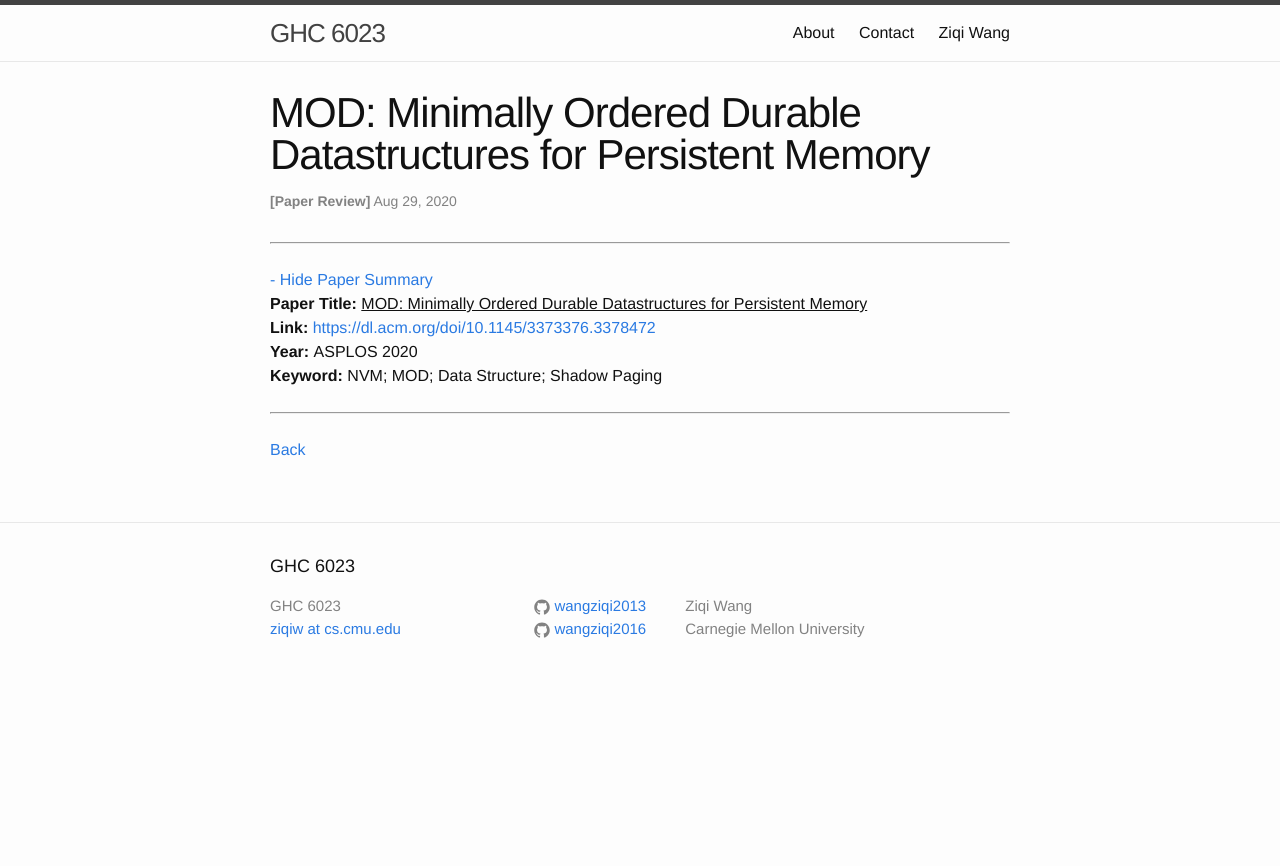
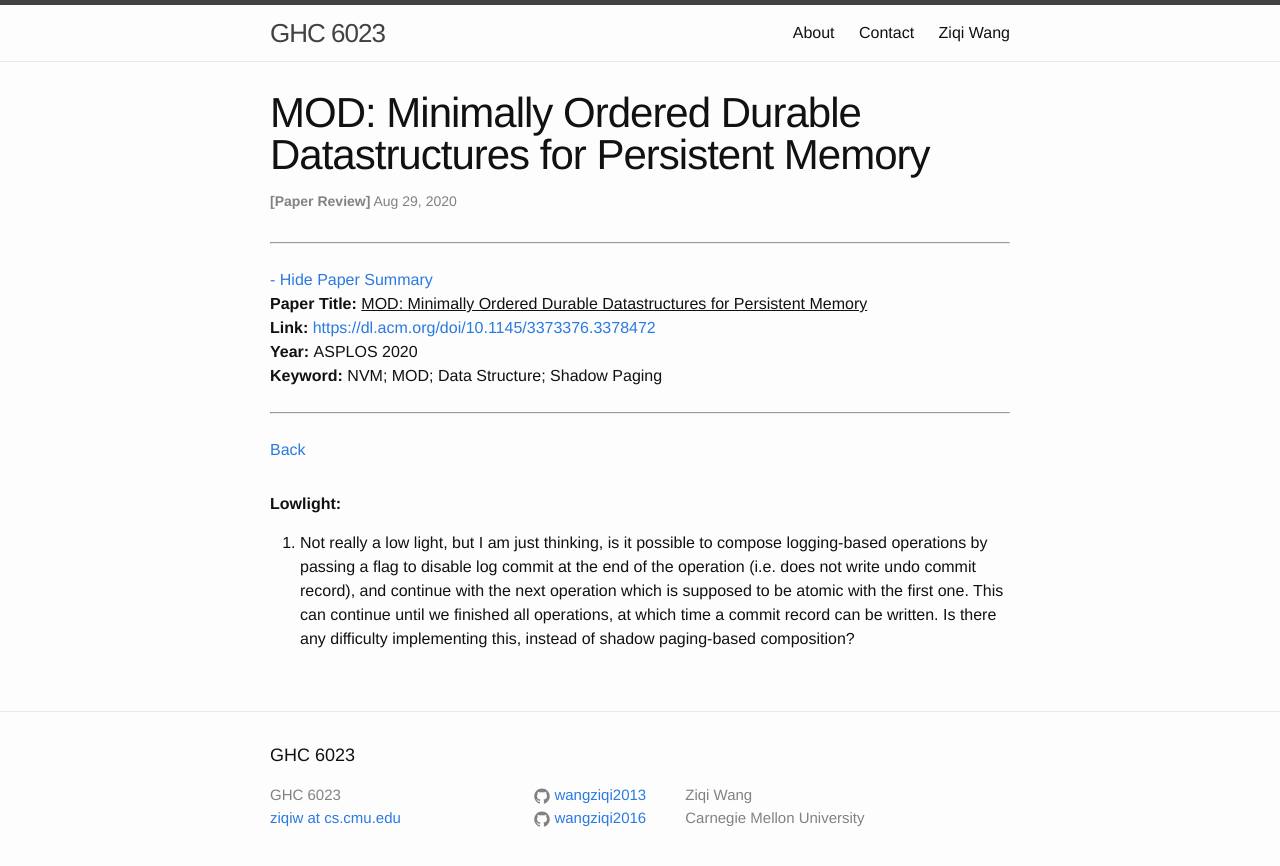
Before and after one commit to wangziqi2013/wangziqi2013.github.io, a Jekyll site: the page built from _posts/2020-08-29-mod.markdown, in a window 1280 px wide. Shown: the top 866 px of the page. Built offline with Jekyll 4.4.1, drawn with Linux system fonts in a browser that asks for light colours.

Commit message:
Adding lowlight

```diff
--- a/_posts/2020-08-29-mod.markdown
+++ b/_posts/2020-08-29-mod.markdown
@@ -12,3 +12,11 @@ htm_cd:
 htm_cr:
 version_mgmt:
 ---
+
+**Lowlight:**
+
+1. Not really a low light, but I am just thinking, is it possible to compose logging-based operations by passing a flag
+   to disable log commit at the end of the operation (i.e. does not write undo commit record), and continue with the
+   next operation which is supposed to be atomic with the first one. This can continue until we finished all operations,
+   at which time a commit record can be written.
+   Is there any difficulty implementing this, instead of shadow paging-based composition?
```
